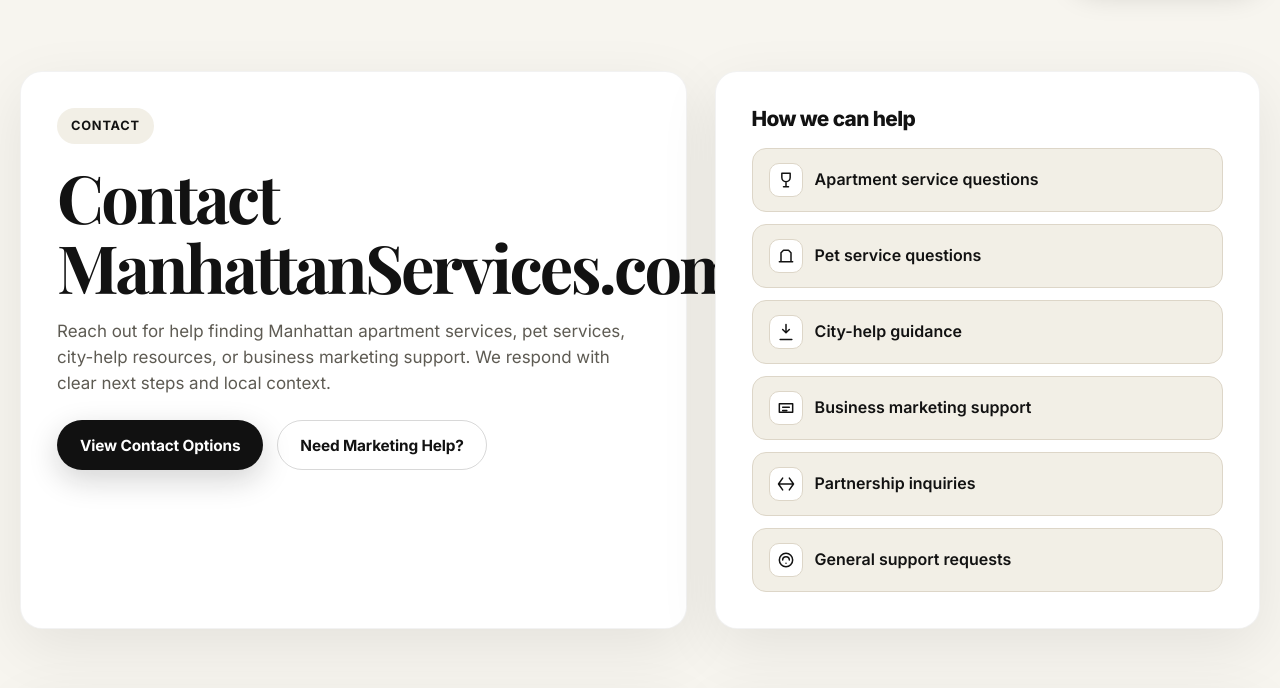
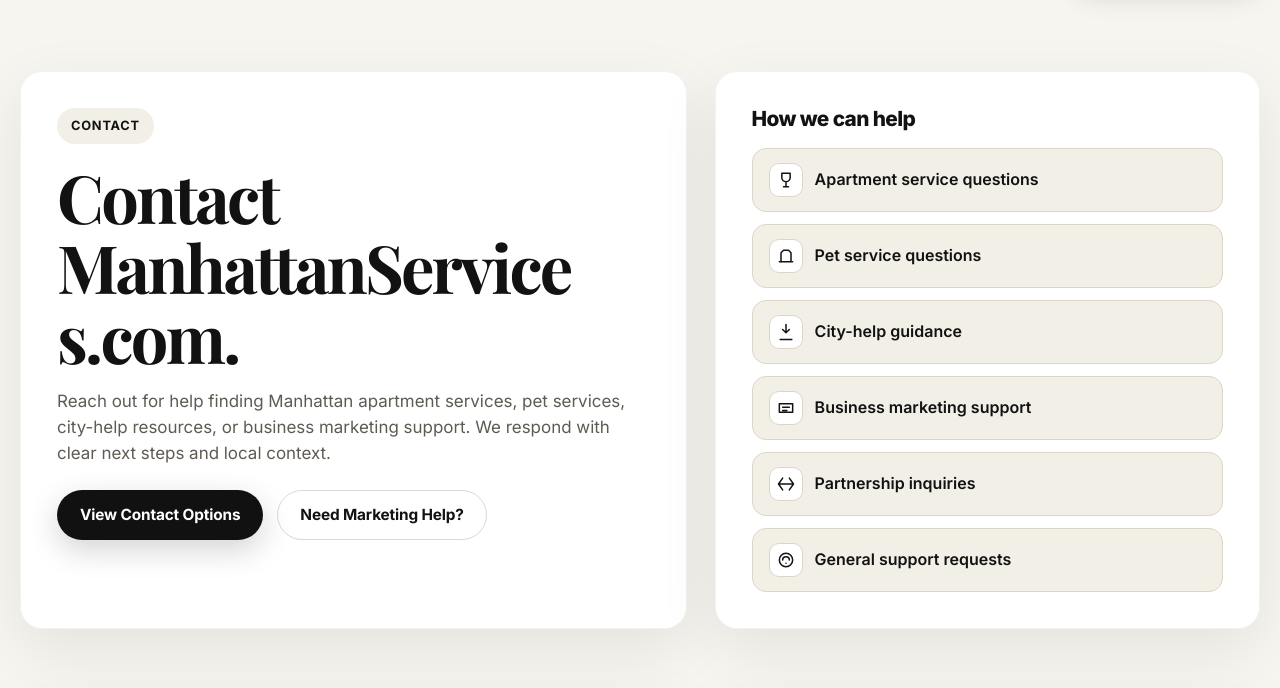
Before and after one commit to elettro/manhattanservices, a plain HTML site: page contact/index.html in a window 1280 px wide. Shown: the part 84-772 px from the top of the page. Drawn offline with nearby package versions, Linux system fonts and the light colour scheme.

Commit message:
Fix contact page hero title URL wrapping

```diff
--- a/css/style.css
+++ b/css/style.css
@@ -672,6 +672,11 @@ section {
   padding: 36px;
 }
 
+.page-hero-copy h1 {
+  overflow-wrap: anywhere;
+  word-break: break-word;
+}
+
 .page-lead {
   margin: 0 0 24px;
   color: var(--muted);
```
